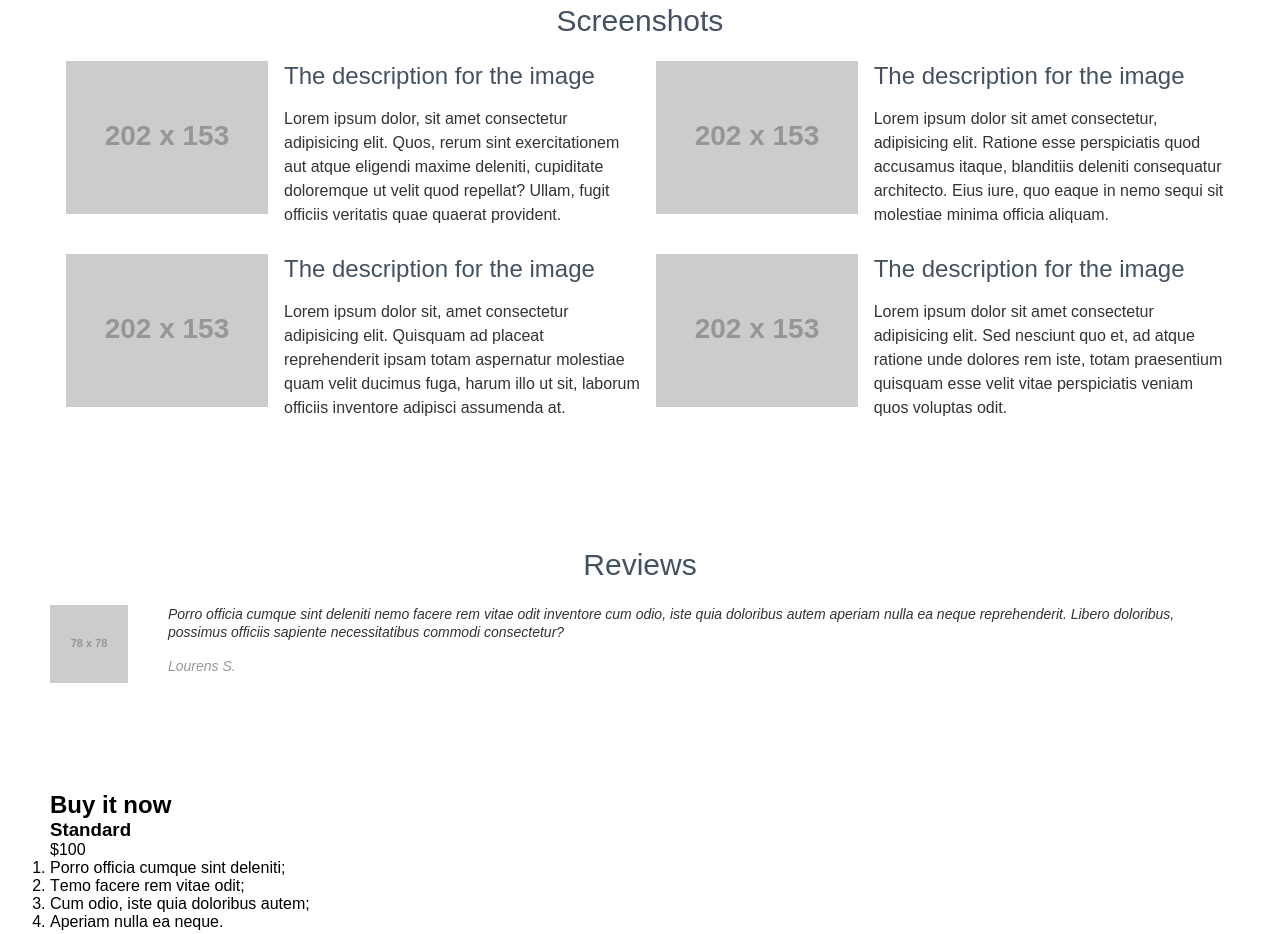
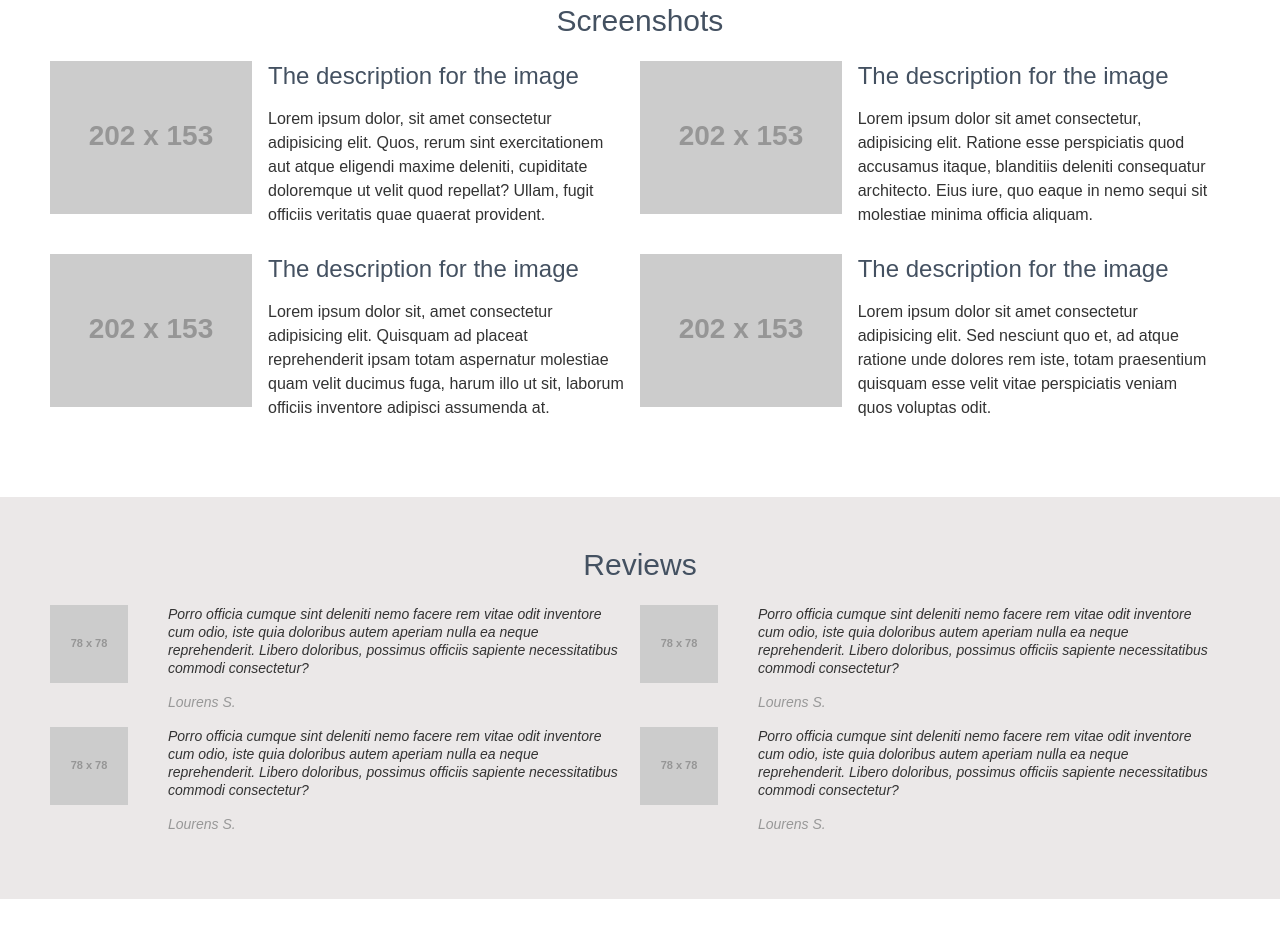
Before and after one commit to capri4os/waxom, a plain HTML site: page Lesson 2/index.html in a window 1280 px wide. Shown: the part 1201-2135 px from the top of the page. Drawn offline with Linux system fonts and the light colour scheme; placeholder pictures from the web are drawn by us.

Commit message:
lesson 2 updated, finished block reviews

```diff
--- a/Lesson 2/index.html
+++ b/Lesson 2/index.html
@@ -75,7 +75,7 @@
                 <figure class="screenshots-item">
                     <div class="screenshots-item-block"><img src="https://via.placeholder.com/202x153"
                             alt="Screenshot image" title="Screenshot image title" class="sreenshots-item-img"></div>
-                    <div class="screenshots-item-block">
+                    <div class="screenshots-item-block-2">
                         <figcaption class="screenshots-item-caption">The description for the image</figcaption>
                         <span class="screenshots-item-text">Lorem ipsum dolor, sit amet consectetur adipisicing elit.
                             Quos,
@@ -87,7 +87,7 @@
                 <figure class="screenshots-item">
                     <div class="screenshots-item-block"><img src="https://via.placeholder.com/202x153"
                             alt="Screenshot image" title="Screenshot image title" class="sreenshots-item-img"></div>
-                    <div class="screenshots-item-block">
+                    <div class="screenshots-item-block-2">
                         <figcaption class="screenshots-item-caption">The description for the image</figcaption>
                         <span class="screenshots-item-text">Lorem ipsum dolor sit, amet consectetur adipisicing elit.
                             Quisquam ad placeat reprehenderit ipsam totam aspernatur molestiae quam velit ducimus fuga,
@@ -99,7 +99,7 @@
                 <figure class="screenshots-item">
                     <div class="screenshots-item-block"><img src="https://via.placeholder.com/202x153"
                             alt="Screenshot image" title="Screenshot image title" class="sreenshots-item-img"></div>
-                    <div class="screenshots-item-block">
+                    <div class="screenshots-item-block-2">
                         <figcaption class="screenshots-item-caption">The description for the image</figcaption>
                         <span class="screenshots-item-text">Lorem ipsum dolor sit amet consectetur, adipisicing elit.
                             Ratione esse perspiciatis quod accusamus itaque, blanditiis deleniti consequatur architecto.
@@ -109,7 +109,7 @@
                 <figure class="screenshots-item">
                     <div class="screenshots-item-block"><img src="https://via.placeholder.com/202x153"
                             alt="Screenshot image" title="Screenshot image title" class="sreenshots-item-img"></div>
-                    <div class="screenshots-item-block">
+                    <div class="screenshots-item-block-2">
                         <figcaption class="screenshots-item-caption">The description for the image</figcaption>
                         <span class="screenshots-item-text">Lorem ipsum dolor sit amet consectetur adipisicing elit. Sed
                             nesciunt quo et, ad atque ratione unde dolores rem iste, totam praesentium quisquam esse
@@ -122,17 +122,66 @@
 
     <section class="reviews">
         <h2 class="reviews-title">Reviews</h2>
+        <div class="review-items">
+            <div class="review-items-block">
                 <div class="review-item">
                     <div class="review-item-block">
-                <img src="https://via.placeholder.com/78x78" alt="Review image" title="Review image title class="
-                    class="review-item-img">
+                        <img src="https://via.placeholder.com/78x78" alt="Review image"
+                            title="Review image title class=" class="review-item-img">
                     </div>
                     <div class="review-item-block">
-                <blockquote class="review-item-quote">Porro officia cumque sint deleniti nemo facere rem vitae odit
+                        <blockquote class="review-item-quote">Porro officia cumque sint deleniti nemo facere rem vitae
+                            odit
                             inventore cum odio, iste quia doloribus autem aperiam nulla ea neque reprehenderit. Libero
                             doloribus, possimus officiis sapiente necessitatibus commodi consectetur?
                             <p class="review-item-author">Lourens S.</p>
                         </blockquote>
+                    </div>
+                </div>
+                <div class="review-item">
+                    <div class="review-item-block">
+                        <img src="https://via.placeholder.com/78x78" alt="Review image"
+                            title="Review image title class=" class="review-item-img">
+                    </div>
+                    <div class="review-item-block">
+                        <blockquote class="review-item-quote">Porro officia cumque sint deleniti nemo facere rem vitae
+                            odit
+                            inventore cum odio, iste quia doloribus autem aperiam nulla ea neque reprehenderit. Libero
+                            doloribus, possimus officiis sapiente necessitatibus commodi consectetur?
+                            <p class="review-item-author">Lourens S.</p>
+                        </blockquote>
+                    </div>
+                </div>
+            </div>
+            <div class="review-items-block">
+                <div class="review-item">
+                    <div class="review-item-block">
+                        <img src="https://via.placeholder.com/78x78" alt="Review image"
+                            title="Review image title class=" class="review-item-img">
+                    </div>
+                    <div class="review-item-block">
+                        <blockquote class="review-item-quote">Porro officia cumque sint deleniti nemo facere rem vitae
+                            odit
+                            inventore cum odio, iste quia doloribus autem aperiam nulla ea neque reprehenderit. Libero
+                            doloribus, possimus officiis sapiente necessitatibus commodi consectetur?
+                            <p class="review-item-author">Lourens S.</p>
+                        </blockquote>
+                    </div>
+                </div>
+                <div class="review-item">
+                    <div class="review-item-block">
+                        <img src="https://via.placeholder.com/78x78" alt="Review image"
+                            title="Review image title class=" class="review-item-img">
+                    </div>
+                    <div class="review-item-block">
+                        <blockquote class="review-item-quote">Porro officia cumque sint deleniti nemo facere rem vitae
+                            odit
+                            inventore cum odio, iste quia doloribus autem aperiam nulla ea neque reprehenderit. Libero
+                            doloribus, possimus officiis sapiente necessitatibus commodi consectetur?
+                            <p class="review-item-author">Lourens S.</p>
+                        </blockquote>
+                    </div>
+                </div>
             </div>
         </div>
     </section>
--- a/Lesson 2/style.css
+++ b/Lesson 2/style.css
@@ -39,10 +39,6 @@ section {
     font-size: 20px;
 }
 
-.product-img {
-
-}
-
 .about {
     color: #333;
     display: flex;
@@ -60,8 +56,7 @@ section {
 .about-text {
     font-size: 16px;
     line-height: 24px;
-    padding-bottom: 10px;
-    padding-right: 70px;
+    padding: 0 70px 10px 0;
 }
 
 .benefits {
@@ -95,10 +90,6 @@ section {
     padding-bottom: 33px;
 }
 
-.screenshots {
-
-}
-
 .screenshots-title {
     color: #445161;
     font-size: 30px;
@@ -125,8 +116,9 @@ section {
     padding-bottom: 27px;
 }
 
-.screenshots-item-block {
+.screenshots-item-block-2 {
     padding-left: 16px;
+    padding-right: 16px;
 }
 
 .screenshots-item-caption {
@@ -144,6 +136,10 @@ section {
     width: 50%;
 }
 
+.reviews {
+    background-color: #ebe8e8;
+}
+
 .reviews-title {
     color: #445161;
     font-size: 30px;
@@ -151,6 +147,16 @@ section {
     line-height: 36px;
     text-align: center;
     padding-bottom: 22px;
+}
+
+.review-items {
+    display: flex;
+    flex-direction: row;
+}
+
+.review-items-block {
+    display: flex;
+    flex-direction: column;
 }
 
 .review-item {
@@ -163,8 +169,7 @@ section {
     font-size: 14px;
     font-style: italic;
     line-height: 18px;
-    padding-bottom: 16px;
-    padding-left: 40px;
+    padding: 0 16px 16px 40px;
 }
 
 .review-item-author {
```
Lines whose indentation alone changed are shown as unchanged.
